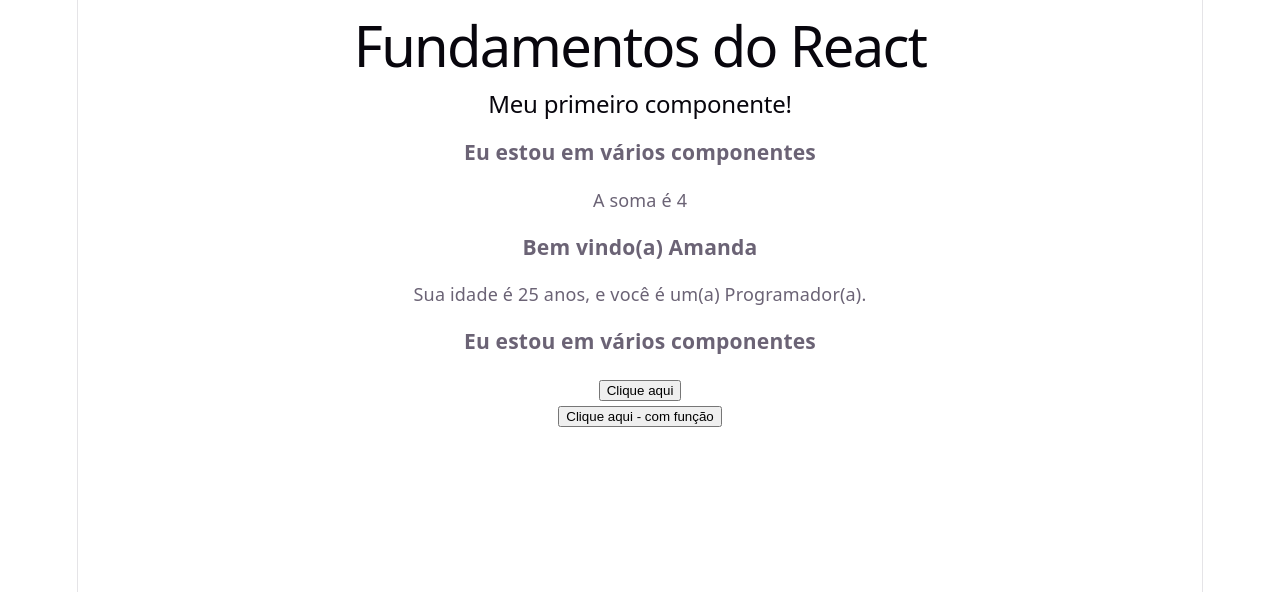
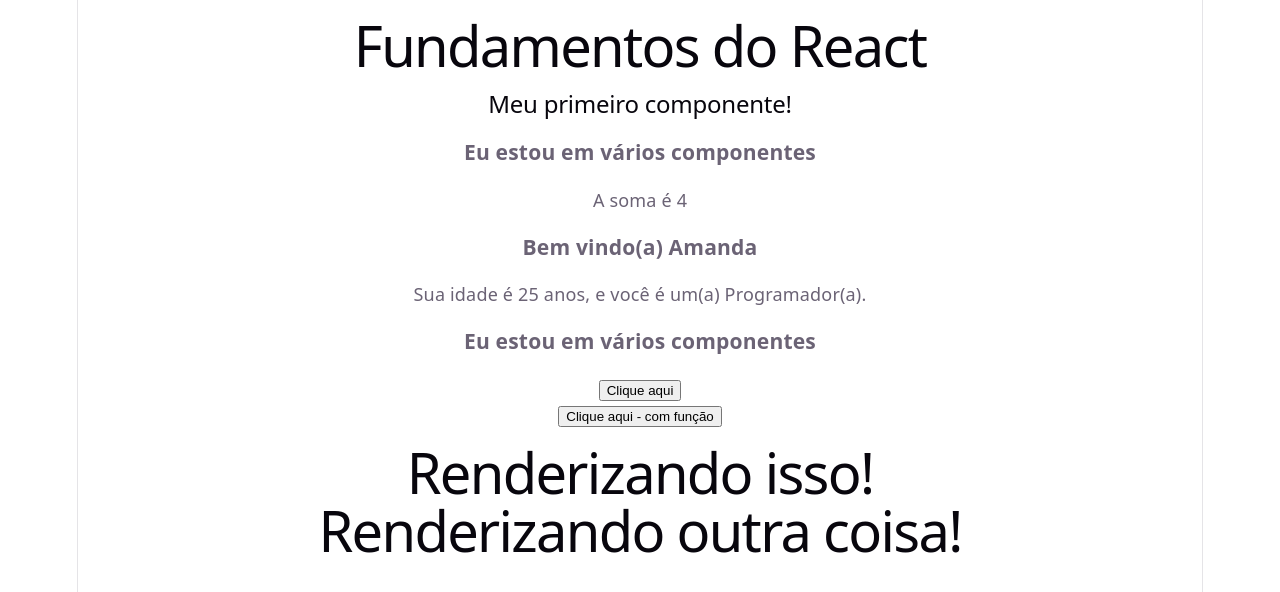
Before and after one commit to AmandaVoigt/frontend-horadecodar-udemy, a React (Vite) app in the folder 34_fundamentosReact/fundamentos/: page / in a window 1280 px wide. Shown: the top 592 px of the page. Built offline with nearby package versions, Linux system fonts and the light colour scheme.

Commit message:
render function

```diff
--- a/34_fundamentosReact/fundamentos/src/components/Events.jsx
+++ b/34_fundamentosReact/fundamentos/src/components/Events.jsx
@@ -6,17 +6,29 @@
     console.log("Executou");
   };
 
+  // 8 - função de renderização
+  const renderSomething = (x) => {
+    if (x) {
+      return <h1>Renderizando isso!</h1>;
+    } else {
+      return <h1>Renderizando outra coisa!</h1>;
+    }
+  };
+
   return (
     <div>
       <div>
         <button onClick={() => console.log("Testando um evento")}>
-        Clique aqui
-      </button>
+          Clique aqui
+        </button>
       </div>
       {/* 7 - evento com função */}
       <div>
         <button onClick={handleClique}>Clique aqui - com função</button>
       </div>
+      {/* 8 - função com renderização */}
+      {renderSomething(true)}
+      {renderSomething(false)}
     </div>
   );
 };
```
